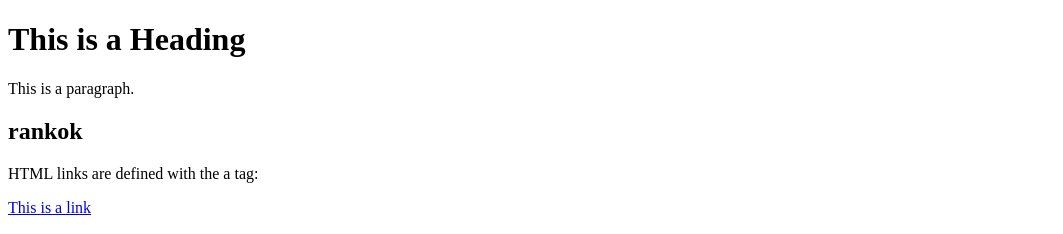
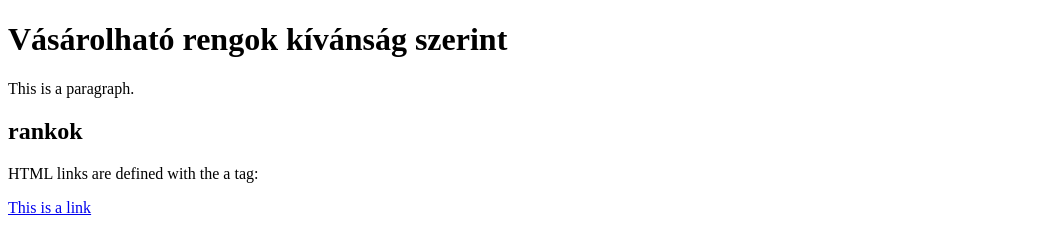
Before and after one commit to pkrisztia123/valorantshop, a plain HTML site: page index.html in a window 1280 px wide. Shown: the top 234 px of the page, without its empty margins (0-1063 px from the left). Drawn offline with Linux system fonts and the light colour scheme.

Commit message:
Update index.html

```diff
--- a/index.html
+++ b/index.html
@@ -1,12 +1,11 @@
 <!DOCTYPE html>
 <html>
 <head>
-<title>valorantshop
- </title>
+<title>valorantshop </title>
 </head>
 <body>
 
-<h1>This is a Heading</h1>
+<h1>Vásárolható rengok kívánság szerint</h1>
 <p>This is a paragraph.</p>
 
 </body>
```
